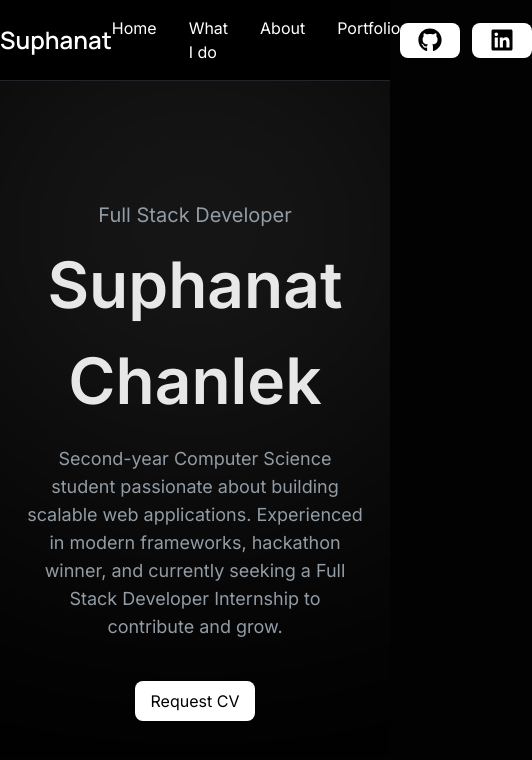
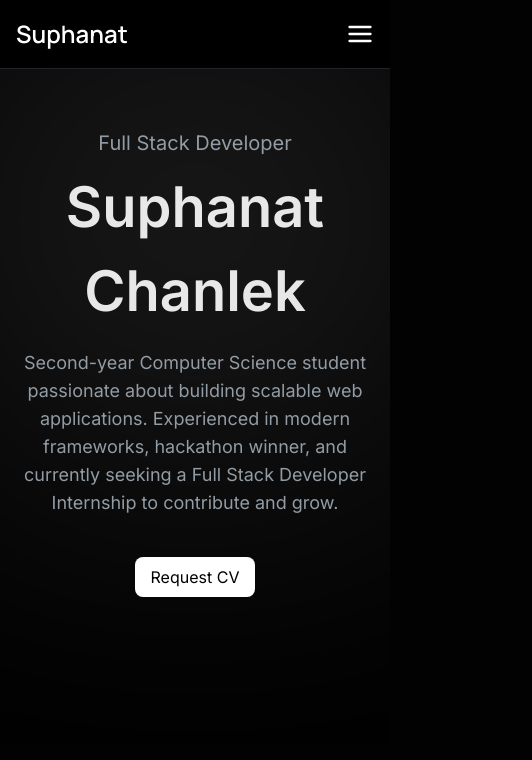
Before and after one commit to suphanatchanlek30/Portfolio_Suphanat_Chanlek, a Next.js app: page / in a window 390 px wide. Shown: the top 760 px of the page, 532 px wide, since content can reach past the window. Built offline with nearby package versions, Linux system fonts and the light colour scheme.

Commit message:
Update Navbar for Responsive Design

```diff
--- a/components/hero-section/Hero.tsx
+++ b/components/hero-section/Hero.tsx
@@ -10,7 +10,7 @@ export default function Hero() {
       <div className="absolute inset-0 flex items-start justify-center">
         <div className="w-[700px] h-[300px] bg-white/30 rounded-full blur-[180px]"></div>
       </div>
-       <div className="container relative z-10 mx-auto flex items-center justify-center px-6 mt-30 min-h-[400px]">
+       <div className="container relative z-10 mx-auto flex items-center justify-center px-4 mt-15 md:mt-30 min-h-[400px]">
         {/* ชื่อและเนื้อหาอยู่กลางจอ */}
          <div className="w-full flex justify-center">
           <HeroContent
--- a/components/hero-section/HeroContent.tsx
+++ b/components/hero-section/HeroContent.tsx
@@ -17,7 +17,7 @@ export default function HeroContent({
   return (
     <div className="text-center md:text-center max-w-3xl">
       <p className="text-[#929CA5] mb-2 text-xl font-normal">{title}</p>
-      <h1 className="text-[#FFFFFF] opacity-90 text-[64px] font-semibold mb-4">{name}</h1>
+      <h1 className="text-[#FFFFFF] opacity-90 text-[56px] md:text-[64px] font-semibold mb-4">{name}</h1>
       <p className="text-[#929CA5] text-lg font-normal">{description}</p>
       <HeroButton text={buttonText}/>
     </div>
--- a/components/navbar/Navbar.tsx
+++ b/components/navbar/Navbar.tsx
@@ -1,17 +1,21 @@
 // components/layout/Navbar.tsx
 "use client";
+import { useState } from "react";
 import Link from "next/link";
 import { FaGithub, FaLinkedin } from "react-icons/fa";
+import { FiMenu, FiX } from "react-icons/fi";
 
 export default function Navbar() {
+  const [menuOpen, setMenuOpen] = useState(false);
+
   return (
-        <nav className="mx-auto w-full bg-black text-white py-4 border-b border-[#212429]">
+    <nav className="mx-auto w-full bg-black text-white py-4 border-b border-[#212429] p-4">
       <div className="container mx-auto flex items-center justify-between">
         {/* Logo / Name */}
         <div className="my-manrope-text text-[24px] font-semibold">Suphanat</div>
 
-                {/* Menu */}
-                <ul className="flex space-x-8 text-[16px] font-normal">
+        {/* Desktop Menu */}
+        <ul className="hidden md:flex space-x-8 text-[16px] font-normal">
           <li>
             <Link href="#home" className="hover:text-gray-300 transition">
               Home
@@ -34,8 +38,8 @@ export default function Navbar() {
           </li>
         </ul>
 
-                {/* Social Icons */}
-                <div className="flex space-x-3">
+        {/* Social Icons (Desktop) */}
+        <div className="hidden md:flex space-x-3">
           <Link
             href="https://github.com/suphanatchanlek30"
             target="_blank"
@@ -51,7 +55,70 @@ export default function Navbar() {
             <FaLinkedin size={24} />
           </Link>
         </div>
+
+        {/* Mobile Menu Button */}
+        <button
+          className="md:hidden flex items-center"
+          onClick={() => setMenuOpen(true)}
+          aria-label="Open menu"
+        >
+          <FiMenu size={28} />
+        </button>
       </div>
+
+      {/* Mobile Menu Overlay */}
+      {menuOpen && (
+        <div className="fixed inset-0 z-50 bg-black/90 flex flex-col">
+          <div className="flex items-center justify-between px-4 py-4 border-b border-[#212429]">
+            <div className="my-manrope-text text-[24px] font-semibold">Suphanat</div>
+            <button
+              className="text-white"
+              onClick={() => setMenuOpen(false)}
+              aria-label="Close menu"
+            >
+              <FiX size={32} />
+            </button>
+          </div>
+          <ul className="flex flex-col items-center justify-start flex-1 space-y-8 text-[20px] font-normal mt-20">
+            <li>
+              <Link href="#home" onClick={() => setMenuOpen(false)}>
+                Home
+              </Link>
+            </li>
+            <li>
+              <Link href="#what-i-do" onClick={() => setMenuOpen(false)}>
+                What I do
+              </Link>
+            </li>
+            <li>
+              <Link href="#about" onClick={() => setMenuOpen(false)}>
+                About
+              </Link>
+            </li>
+            <li>
+              <Link href="#portfolio" onClick={() => setMenuOpen(false)}>
+                Portfolio
+              </Link>
+            </li>
+            <li className="flex space-x-3 pt-4">
+              <Link
+                href="https://github.com/suphanatchanlek30"
+                target="_blank"
+                className="flex items-center justify-center bg-white text-black h-[35px] w-[60px] rounded-[8px] hover:bg-gray-200 transition"
+              >
+                <FaGithub size={24} />
+              </Link>
+              <Link
+                href="https://www.linkedin.com/in/suphanat-chanlek-944802305/"
+                target="_blank"
+                className="flex items-center justify-center bg-white text-black h-[35px] w-[60px] rounded-[8px] hover:bg-gray-200 transition"
+              >
+                <FaLinkedin size={24} />
+              </Link>
+            </li>
+          </ul>
+        </div>
+      )}
     </nav>
   );
 }
```
Lines whose indentation alone changed are shown as unchanged.
